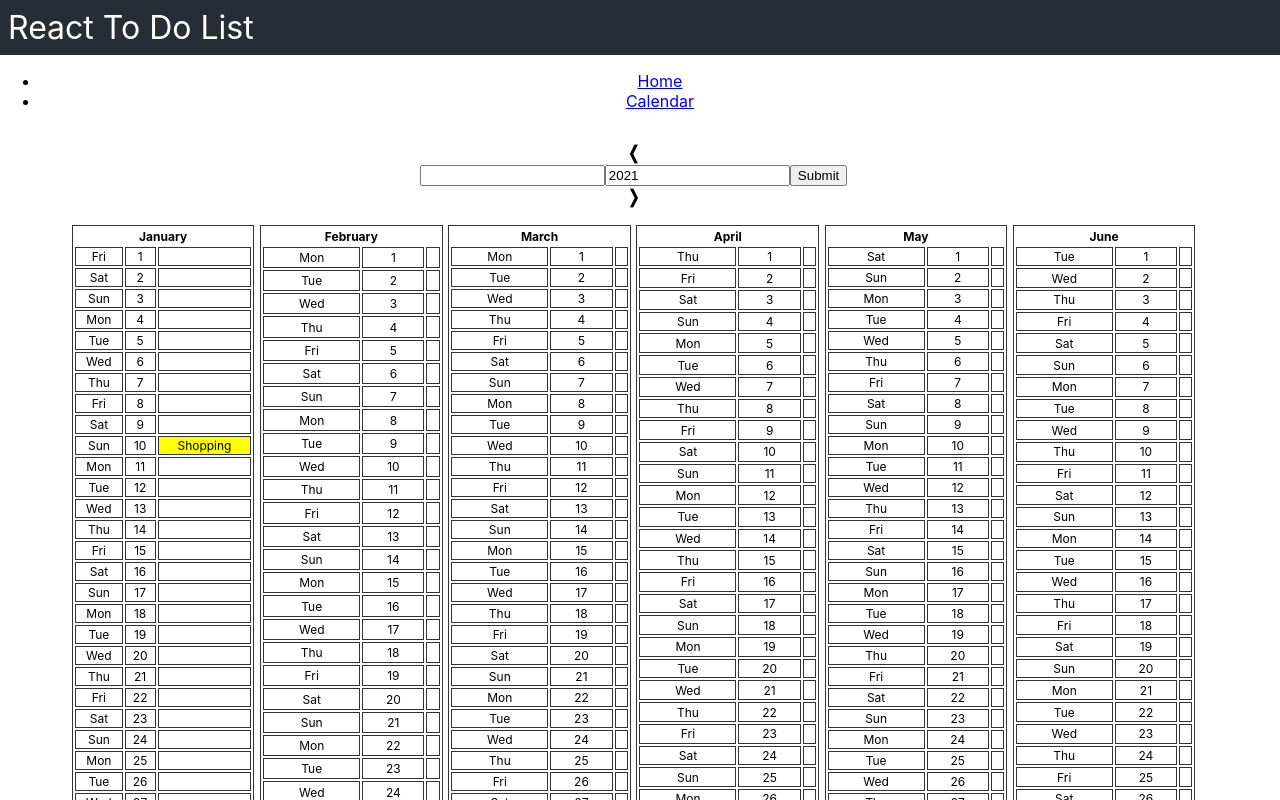
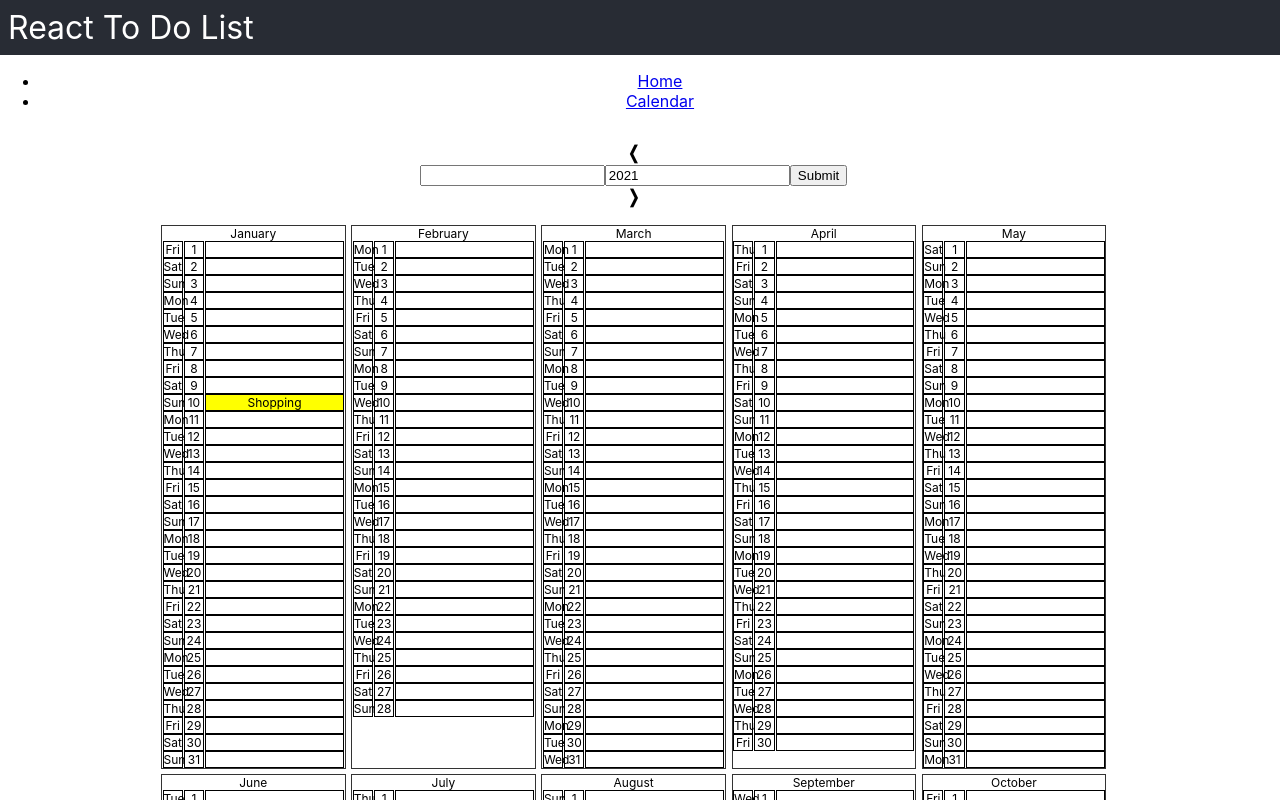
Before and after one commit to Skyrlon/react-todo-list, a React (Create React App) app: page /calendar in a window 1280 px wide. Shown: the top 800 px of the page. Built offline with nearby package versions, Linux system fonts and the light colour scheme.

Commit message:
calendar switched from table to div

```diff
--- a/src/components/Calendar.jsx
+++ b/src/components/Calendar.jsx
@@ -25,16 +25,11 @@ const StyledCalendar = styled.div`
     flex-wrap: wrap;
     justify-content: center;
     width: 90%;
-    & table {
+    & > div {
       margin: 0.25%;
       width: 16%;
-    }
-    & table,
-    td {
       border: 1px solid #333;
-    }
-    & td {
-      &.priority {
+      & .priority {
         &-hight {
           background-color: red;
         }
@@ -44,6 +39,40 @@ const StyledCalendar = styled.div`
         &-low {
           background-color: green;
         }
+      }
+    }
+    & .year_day {
+      display: flex;
+      flex-direction: row;
+      justify-content: space-around;
+      & > div {
+        border: 1px solid black;
+      }
+      &-name {
+        width: 10%;
+      }
+      &-number {
+        width: 10%;
+      }
+      &-todo {
+        width: 75%;
+      }
+    }
+    & .month_day {
+      display: flex;
+      flex-direction: row;
+      justify-content: space-around;
+      & > div {
+        border: 1px solid black;
+      }
+      &-name {
+        width: 10%;
+      }
+      &-number {
+        width: 10%;
+      }
+      &-todo {
+        width: 75%;
       }
     }
   }
@@ -97,6 +126,7 @@ const Calendar = ({ todos }) => {
         0
       ).getDate();
       for (let i = 0; i < daysInMonth; i++) {
+        console.log(`${i + 1} ${dateAsked}`);
         let day = {
           id: i,
           name: new Intl.DateTimeFormat("en-US", { weekday: "short" }).format(
@@ -133,7 +163,11 @@ const Calendar = ({ todos }) => {
       setMonthGoingToSubmit(
         (prev) => monthsNames[monthsNames.indexOf(prev) - 1]
       );
-      setDateAsked(`${monthGoingToSubmit} ${yearGoingToSubmit}`);
+      setDateAsked(
+        `${
+          monthsNames[monthsNames.indexOf(monthGoingToSubmit) - 1]
+        } ${yearGoingToSubmit}`
+      );
     }
   };
 
@@ -147,7 +181,11 @@ const Calendar = ({ todos }) => {
       setMonthGoingToSubmit(
         (prev) => monthsNames[monthsNames.indexOf(prev) + 1]
       );
-      setDateAsked(`${monthGoingToSubmit} ${yearGoingToSubmit}`);
+      setDateAsked(
+        `${
+          monthsNames[monthsNames.indexOf(monthGoingToSubmit) + 1]
+        } ${yearGoingToSubmit}`
+      );
     }
   };
 
@@ -191,7 +229,7 @@ const Calendar = ({ todos }) => {
       <div className="calendar">
         {calendarFormat === "year" &&
           calendar.map((month) => (
-            <table
+            <div
               key={month.id}
               onClick={() => {
                 setCalendarFormat("month");
@@ -199,17 +237,15 @@ const Calendar = ({ todos }) => {
                 setDateAsked(`${month.name} ${year}`);
               }}
             >
-              <thead>
-                <tr>
-                  <th colSpan="3">{month.name}</th>
-                </tr>
-              </thead>
-              <tbody>
+              <div>
+                <div>{month.name}</div>
+              </div>
+              <div>
                 {month.days &&
                   month.days.map((day) => (
-                    <tr key={day.number}>
-                      <td>{day.name}</td>
-                      <td>{day.number}</td>
+                    <div className="year_day" key={day.number}>
+                      <div className="year_day-name">{day.name}</div>
+                      <div className="year_day-number">{day.number}</div>
                       {todos.filter(
                         (todo) =>
                           todo.deadline ===
@@ -229,30 +265,29 @@ const Calendar = ({ todos }) => {
                               }-${
                                 day.number < 10 ? `0${day.number}` : day.number //check if number is inferior to ten, to add or not a 0 before number
                               }` && (
-                              <td
+                              <div
                                 key={todo.id}
-                                className={`priority-${todo.priority}`}
+                                className={`year_day-todo priority-${todo.priority}`}
                               >
                                 {todo.title}
-                              </td>
+                              </div>
                             )
                         )
                       ) : (
-                        <td key={day.number}></td>
+                        <div className="year_day-todo" key={day.number}></div>
                       )}
-                    </tr>
+                    </div>
                   ))}
-              </tbody>
-            </table>
+              </div>
+            </div>
           ))}
 
         {calendarFormat === "month" && (
-          <table>
-            <tbody>
+          <div>
             {calendar.map((day) => (
-                <tr key={day.id}>
-                  <td>{day.name}</td>
-                  <td>{day.number}</td>
+              <div className="month_day" key={day.id}>
+                <div className="month_day-name">{day.name}</div>
+                <div className="month_day-number">{day.number}</div>
                 {todos.filter(
                   (todo) =>
                     todo.deadline ===
@@ -267,28 +302,25 @@ const Calendar = ({ todos }) => {
                       todo.deadline ===
                         `${year}-${
                           monthsNames.indexOf(monthGoingToSubmit) + 1 < 10 //check if number is inferior to ten, to add or not a 0 before number
-                              ? `0${
-                                  monthsNames.indexOf(monthGoingToSubmit) + 1
-                                }`
+                            ? `0${monthsNames.indexOf(monthGoingToSubmit) + 1}`
                             : monthsNames.indexOf(monthGoingToSubmit) + 1
                         }-${
                           day.number < 10 ? `0${day.number}` : day.number //check if number is inferior to ten, to add or not a 0 before number
                         }` && (
-                          <td
+                        <div
                           key={todo.id}
-                            className={`priority-${todo.priority}`}
+                          className={`month_day-todo priority-${todo.priority}`}
                         >
                           {todo.title}
-                          </td>
+                        </div>
                       )
                   )
                 ) : (
-                    <td key={day.number}></td>
+                  <div className="month_day-todo" key={day.number}></div>
                 )}
-                </tr>
+              </div>
             ))}
-            </tbody>
-          </table>
+          </div>
         )}
       </div>
     </StyledCalendar>
```
Lines whose indentation alone changed are shown as unchanged.
